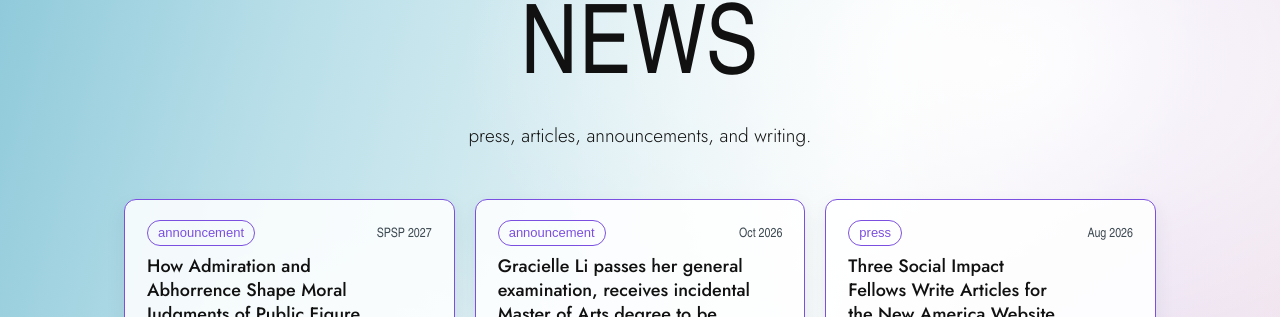
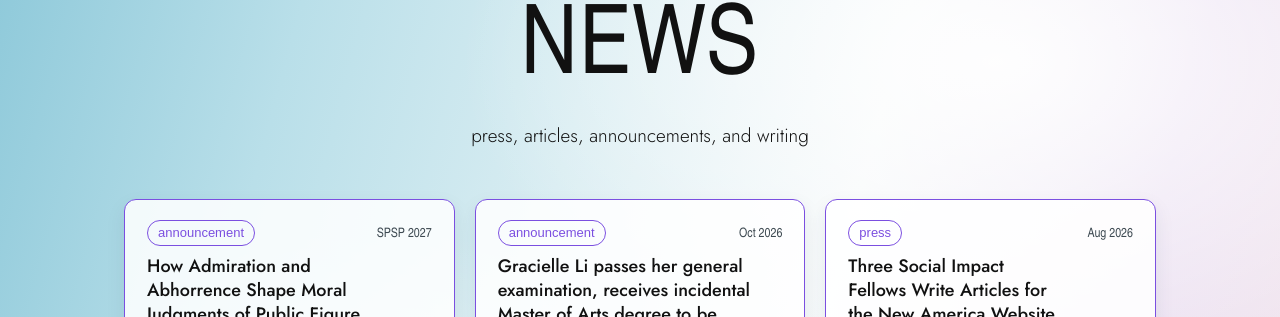
Before and after one commit to gracielleli/gracielleli.github.io, a Jekyll site: the page built from news.html, in a window 1280 px wide. Shown: the part 118-435 px from the top of the page. Built offline with Jekyll 4.4.1, drawn with Linux system fonts in a browser that asks for light colours; some web fonts are replaced.

Commit message:
Update news.html

```diff
--- a/news.html
+++ b/news.html
@@ -7,7 +7,7 @@ nav: news
 <section class="page">
   <header class="page-head">
     <h1 class="display">news</h1>
-    <p class="lede">press, articles, announcements, and writing.</p>
+    <p class="lede">press, articles, announcements, and writing</p>
   </header>
 
   <div class="featured-grid">
```
